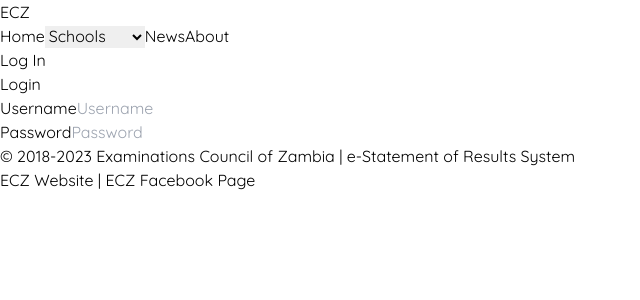
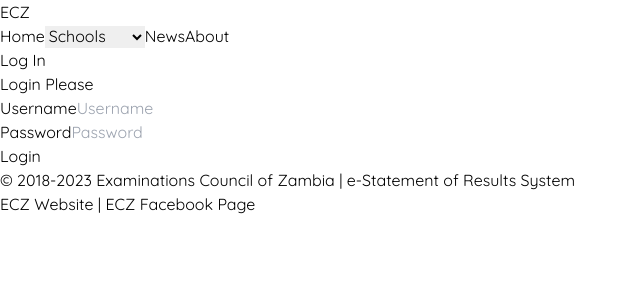
Before and after one commit to DC-21/Ecz-web-portal, a React (Vite) app: page /login in a window 1280 px wide. Shown: the top 300 px of the page, without its empty margins (0-640 px from the left). Built offline with nearby package versions, Linux system fonts and the light colour scheme.

Commit message:
first commit

```diff
--- a/src/Pages/Login.jsx
+++ b/src/Pages/Login.jsx
@@ -3,7 +3,7 @@
 const Login = () => {
   return (
     <div className="flex flex-col h-screen justify-center items-center">
-                <h1 className="text-xl text-center pb-4">Login</h1>
+                <h1 className="text-xl text-center pb-4">Login Please</h1>
       <div className="border border-green-400 py-14 px-10 rounded">
         <div className="text-center pb-10 pt-4">
           <label htmlFor="username">Username</label>
@@ -17,11 +17,14 @@
         <div className="text-center pt-0">
           <label htmlFor="username">Password</label>
           <input
-            type="text"
-            id="username"
+            type="password"
+            id="password"
             className="block w-64 px-4 py-2 mt-2 border border-gray-300 rounded-md focus:outline-none focus:ring-blue-500 focus:border-blue-500"
             placeholder="Password"
           />
+        </div>
+        <div className="text-center pt-6">
+            <button className="px-10 py-3 bg-[#00a536] rounded mt-8">Login</button>
         </div>
       </div>
     </div>
```
